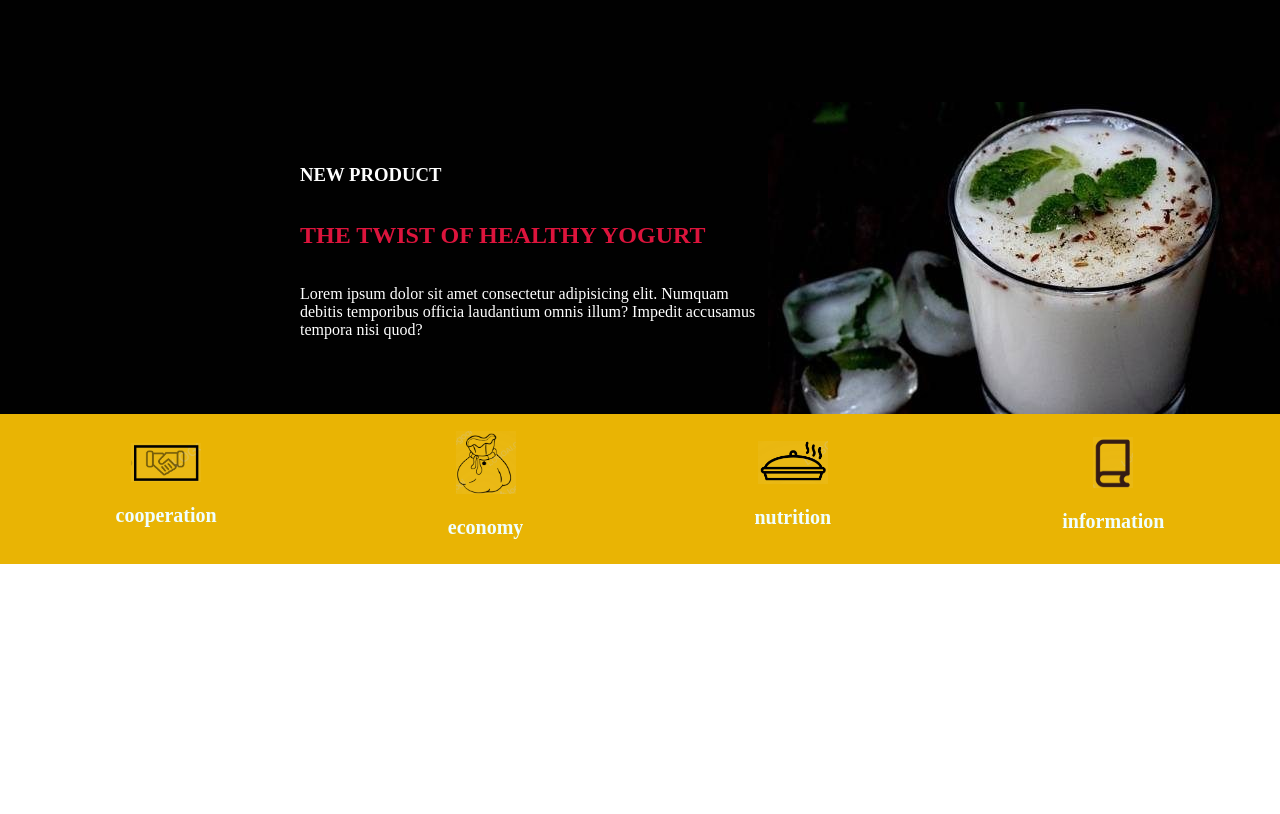
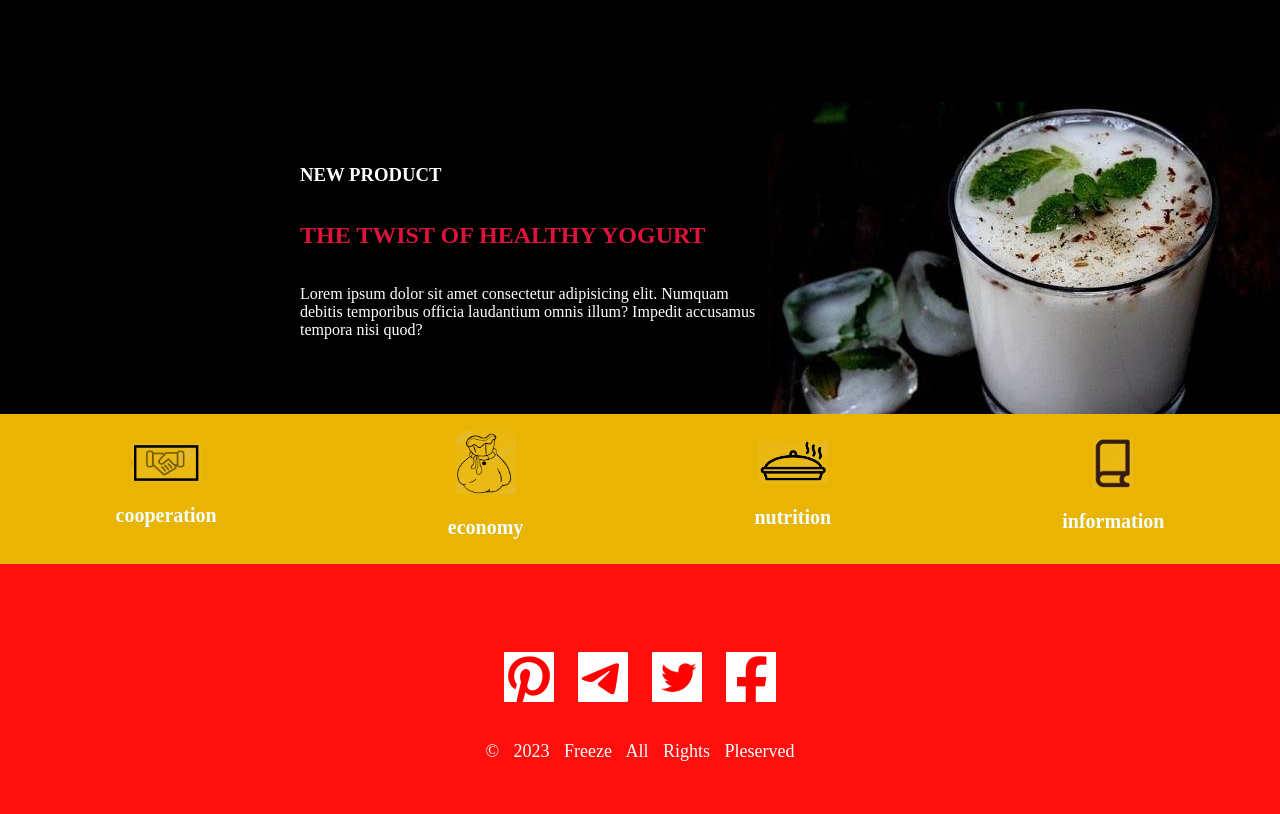
Before and after one commit to amirali2177/simple-project-1, a plain HTML site: page index.html in a window 1280 px wide. Shown: the part 1096-1910 px from the top of the page. Before the commit the page ends 1660 px from the top, so only its background shows below. Drawn offline with Linux system fonts and the light colour scheme.

Commit message:
make footer

```diff
--- a/css/style.css
+++ b/css/style.css
@@ -142,3 +142,29 @@
 .main .main-2 .mini-main-4 img{
     width: 40px;
 }
+.footer{
+    width: 100%;
+    height: 250px;
+    background-color: rgba(255, 0, 0, 0.945);
+    display: flex;
+    flex-direction: column;
+    align-items: center;
+}
+.footer .footer-pic{
+    width: 25%;
+    height: 50%;
+    display: flex;
+    justify-content: space-evenly;
+    align-items: center;
+    padding-top: 100px;
+}
+.footer .footer-para{
+    color: white;
+    width: 100%;
+    height: 50%;
+    display: flex;
+    align-items: center;
+    justify-content: center;
+    word-spacing: 10px;
+    font-size: 18px;
+}
--- a/index.html
+++ b/index.html
@@ -61,5 +61,16 @@
             </div>
         </div>
     </section>
+    <section class="footer">
+        <div class="footer-pic">
+            <img src="./img/icons8-pinterest-50 (1).png" alt="pinterest">
+            <img src="./img/icons8-telegram-50 (1).png" alt="telegram">
+            <img src="./img/icons8-twitter-squared-64 (1).png" alt="twitter" width="50px">
+            <img src="./img/icons8-facebook-50 (1).png" alt="facebook">
+        </div>
+        <div class="footer-para">
+            <p>&copy; 2023 Freeze All Rights Pleserved</p>
+        </div>
+    </section>
 </body>
 </html>
```
Also changed, not shown: img/icons8-facebook-50 (1).png (added), img/icons8-pinterest-50 (1).png (added), img/icons8-telegram-50 (1).png (added), img/icons8-twitter-squared-64 (1).png (added).
